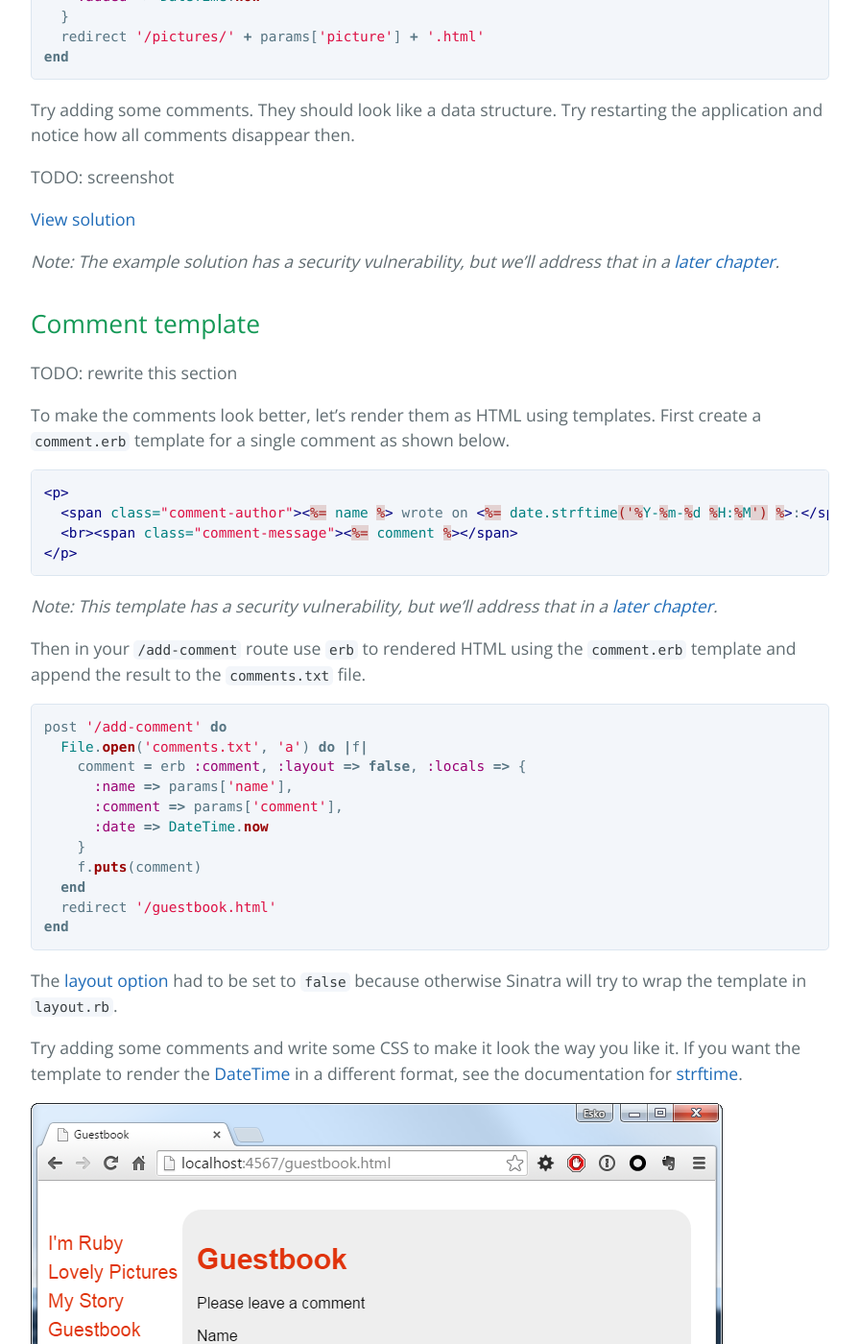
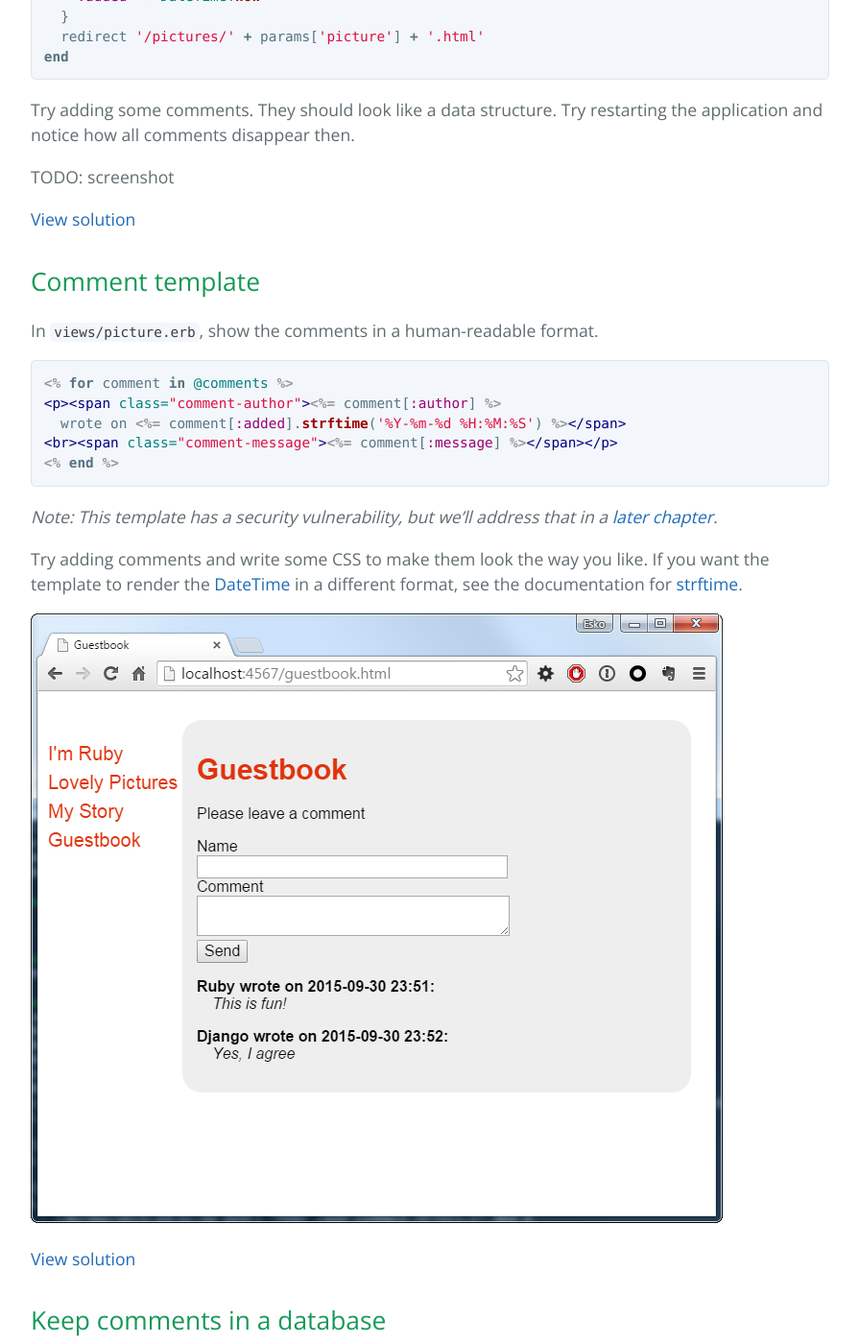
Before and after one commit to luontola/web-intro, a Jekyll site: the page built from databases.md, in a window 1280 px wide and 1400 px high, scrolled down 5267 px. Shown: the whole window at 96% size, without its empty margins (192-1087 px from the left). Built offline with Jekyll 4.4.1, drawn with Linux system fonts in a browser that asks for light colours; Markdown is read by kramdown in place of the engine named in the settings; some of the changed text lies outside the part shown.

Commit message:
WIP: Updated databases prose to match the new example solution

````diff
--- a/databases.md
+++ b/databases.md
@@ -121,18 +121,18 @@ In `views/picture.erb`, add the following code to show the comments.
 <p><%= @comments %></p>
 ```
 
+*Note: This template has a security vulnerability, but we'll address that in a [later chapter](/security/).*
+
 ![Show comments, bare bones solution](comments-txt.png)
 
 [View solution](https://github.com/orfjackal/web-intro-project/commit/fe7f495e4a86ce92deae71170f6ced09307c2936)
 
-*Note: The example solution has a security vulnerability, but we'll address that in a [later chapter](/security/).*
 
-
-## In-memory database
+## Keep comments in application memory
 
 Though the comments are now visible, they are very limited. For example we cannot easily edit or remove comments, and using templates for them is hard, because the comments are in a simple text file.
 
-To solve these issues, we will store the comments in application memory in an easier to manage data structure. Because the comments are only in application memory, they will disappear when the application is restarted, but the code will be one step away from switching to use a real database.
+To solve these issues, we will store the comments in application memory, in an easier to manage data structure. Because the comments are only in application memory, they will disappear when the application is restarted, but the code will be one step away from switching to use a real database.
 
 Create an empty [array][ruby-array] with `[]` when the program starts and store it in the `$comments` variable. In the `/add-comment` route append new comments to `$comments`. In the `/pictures/:picture.html` route read the comments from `$comments` and give them to the template.
 
@@ -165,43 +165,22 @@ TODO: screenshot
 
 [View solution](https://github.com/orfjackal/web-intro-project/commit/a1cf1ba00f63c424c0938a52f3bf4c2d345dc022)
 
-*Note: The example solution has a security vulnerability, but we'll address that in a [later chapter](/security/).*
-
 
 ## Comment template
 
-TODO: rewrite this section
+In `views/picture.erb`, show the comments in a human-readable format.
 
-To make the comments look better, let's render them as HTML using templates. First create a `comment.erb` template for a single comment as shown below.
-
-```html
-<p>
-  <span class="comment-author"><%= name %> wrote on <%= date.strftime('%Y-%m-%d %H:%M') %>:</span>
-  <br><span class="comment-message"><%= comment %></span>
-</p>
+```erb
+<% for comment in @comments %>
+<p><span class="comment-author"><%= comment[:author] %>
+  wrote on <%= comment[:added].strftime('%Y-%m-%d %H:%M:%S') %></span>
+<br><span class="comment-message"><%= comment[:message] %></span></p>
+<% end %>
 ```
 
 *Note: This template has a security vulnerability, but we'll address that in a [later chapter](/security/).*
 
-Then in your `/add-comment` route use `erb` to rendered HTML using the `comment.erb` template and append the result to the `comments.txt` file.
-
-```ruby
-post '/add-comment' do
-  File.open('comments.txt', 'a') do |f|
-    comment = erb :comment, :layout => false, :locals => {
-      :name => params['name'],
-      :comment => params['comment'],
-      :date => DateTime.now
-    }
-    f.puts(comment)
-  end
-  redirect '/guestbook.html'
-end
-```
-
-The [layout option][sinatra-templates] had to be set to `false` because otherwise Sinatra will try to wrap the template in `layout.rb`.
-
-Try adding some comments and write some CSS to make it look the way you like it. If you want the template to render the [DateTime][ruby-datetime] in a different format, see the documentation for [strftime][ruby-strftime].
+Try adding comments and write some CSS to make them look the way you like. If you want the template to render the [DateTime][ruby-datetime] in a different format, see the documentation for [strftime][ruby-strftime].
 
 ![Comments rendered using templates](comments-html.png)
 
@@ -210,14 +189,14 @@ Try adding some comments and write some CSS to make it look the way you like it.
 
 ## Keep comments in a database
 
-The commenting feature is now working nicely and the code is easy to change, but when you restart the server (try it), all the comments will be lost. To keep the data safe and the code maintainable, a database is needed.
+The commenting feature is now working nicely and the code is easy to change, but when you restart the web server, all the comments will be lost. To keep the data safe and the code maintainable, a database is needed.
 
-We will use the [SQLite](https://www.sqlite.org/) database, the [DataMapper](http://datamapper.org/) library for accessing SQLite in Ruby, and [DB Browser for SQLite](http://sqlitebrowser.org/) as a UI for seeing inside the database. If you haven't yet installed them, go through the [installation guide](/install/) and then come then back here.
+We will use the [SQLite](https://www.sqlite.org/) database, the [DataMapper](http://datamapper.org/) library for accessing SQLite in Ruby, and [DB Browser for SQLite](http://sqlitebrowser.org/) as a GUI for seeing inside the database. If you haven't yet installed them, go through the [installation guide](/install/) and then come then back here.
 
 
 ### Create a database for comments
 
-Add the following code to the beginning of your application. It will create a `my-database.db` file where all your data will be saved. In that file it will create a *table* for storing the comments as *rows*. The table will have four *columns* (id, name, comment and date).
+Add the following code to the beginning of your application. It will create a `my-database.db` file where all your data will be saved. Inside the database it will create a *table* for storing the comments as *rows*. The table will have five *columns* (id, picture, author, message and added).
 
 ```ruby
 require 'data_mapper'
@@ -229,9 +208,10 @@ class Comment
   include DataMapper::Resource
 
   property :id, Serial
-  property :name, String
-  property :comment, Text
-  property :date, DateTime
+  property :picture, String
+  property :author, String
+  property :message, Text
+  property :added, DateTime
 end
 
 DataMapper.finalize
@@ -249,17 +229,27 @@ Use [DB Browser for SQLite][sqlitebrowser] to open the `my-database.db` database
 
 ### Write comments to database
 
-In the `/add-comment` route, where you already append the comment to `$comments`, add the following code to save the comment also to the database.
+In the `/add-comment` route, use `Comment.create` to save the comment to the database. You can keep the old `$comments` usage still side by side with the new code, so that the application won't be broken by this change.
 
 ```ruby
-Comment.create(
-  :name => params['name'],
-  :comment => params['comment'],
-  :date => DateTime.now
-)
+post '/add-comment' do
+  Comment.create(
+    :picture => params['picture'],
+    :author => params['author'],
+    :message => params['message'],
+    :added => DateTime.now
+  )
+  $comments << {
+    :picture => params['picture'],
+    :author => params['author'],
+    :message => params['message'],
+    :added => DateTime.now
+  }
+  redirect '/pictures/' + params['picture'] + '.html'
+end
 ```
 
-Go add some comments to the guestbook. Then use DB Browser to browse the data in the `comments` table and check that the comments you just wrote were added there.
+Go add some comments on your site. Then use DB Browser to browse the data in the `comments` table and check that the comments you just wrote were added there.
 
 ![Some data inside the database](database-data.png)
 
@@ -268,13 +258,18 @@ Go add some comments to the guestbook. Then use DB Browser to browse the data in
 
 ### Read comments from database
 
-In the `/guestbook.html` route, replace `$comments` with the following code which will read all comments from the database (ordered newest first). After that change, you can remove the `$comments` variable and all code that still uses it.
+In the `/pictures/:picture.html` route, use `Comment.all` to find from the database all comments for that picture, newest first. After that change, you can remove the `$comments` variable and all code that still uses it.
 
 ```ruby
-Comment.all(:order => [:date.desc])
+get '/pictures/:picture.html' do
+  @picture = params['picture']
+  @picture_url = find_picture_url(params['picture']) or halt 404
+  @comments = Comment.all(:picture => params['picture'], :order => [:added.asc])
+  erb :picture
+end
 ```
 
-Check what the guestbook page looks like now. It should contain all the comments you wrote earlier, and the newest comment should be on top.
+Check the comments on the picture page now. It should show all the comments you saw in the database earlier.
 
 ![Showing comments from the database](comments-database.png)
 
````
